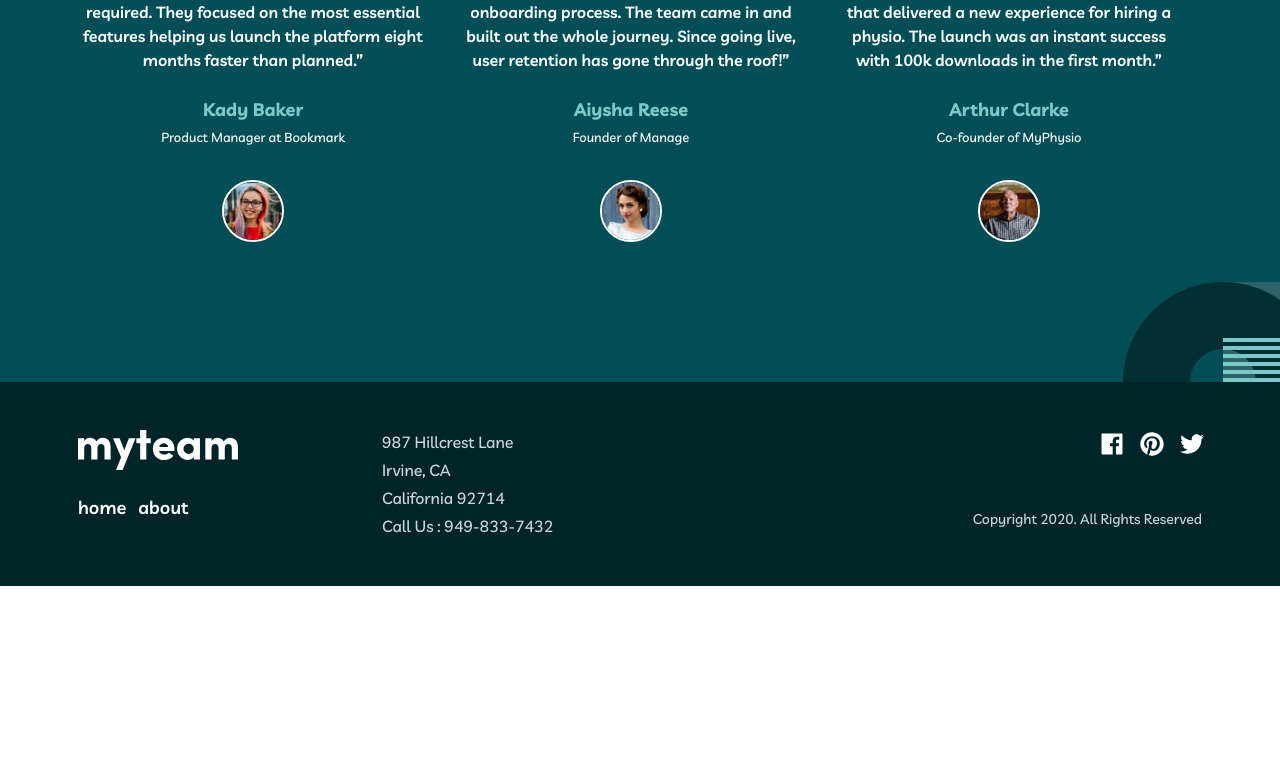
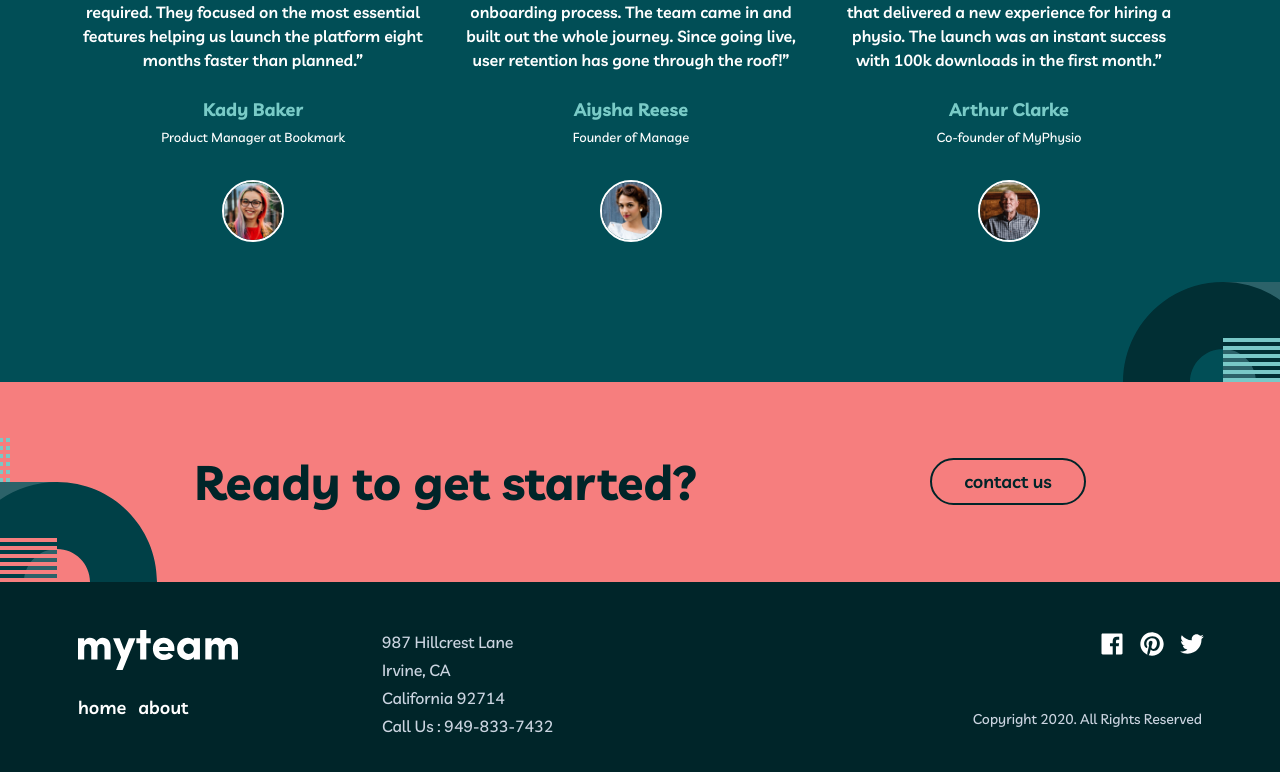
Before and after one commit to SMwebdeveloper/my-team, a Vue app: page / in a window 1280 px wide. Shown: the part 1696-2468 px from the top of the page. Before the commit the page ends 2282 px from the top, so only its background shows below. Built offline with nearby package versions, Linux system fonts and the light colour scheme.

Commit message:
fix getContac section

```diff
--- a/src/components/AppFooter.vue
+++ b/src/components/AppFooter.vue
@@ -1,5 +1,5 @@
 <template>
-  <footer class="bg-darkGreen py-12">
+  <footer class="bg-darkGreen py-12 relative z-10">
     <div class="project-container flex flex-col md:flex-wrap md:flex-row  items-center justify-center md:items-start md:justify-between">
       <div class="w-auto md:w-1/2 lg:w-auto md:mr-36 mb-4 md:mb-0">
         <img src="@/assets/images/svg/logo.svg" alt="site logo" class="mb-4 md:mb-6 w-24 md:w-40 mx-auto md:mx-0 md:mr-auto"/>
--- /dev/null
+++ b/src/components/GetContact.vue
@@ -0,0 +1,8 @@
+<template>
+    <section class="bg-primaryLight py-[83px] md:py-[84px] lg:py-[76px]">
+        <div class="project-container flex flex-col md:flex-row items-center justify-around relative before:absolute before:bottom-[-165px] before:z-0 before:lg:bottom-[-132px] before:left-0 before:lg:left-[-6%] before:w-[200px] before:h-[200px] before:bg-aboutIcon4 before:bg-no-repeat">
+            <h2 class="text-darkGreen text-[32px] lg:text-5xl w-[327px] md:w-auto text-center mb-6 md:mb-0 font-bold leading-[32px] lg:leading-[48px]">Ready to get started?</h2>
+            <router-link to="/contact" class="text-darkGreen text-center text-[18px] border-2 border-darkGreen px-8 py-2 rounded-full duration-200 hover:text-white hover:bg-darkGreen font-semibold">contact us</router-link>
+        </div>
+    </section>
+</template>
--- a/src/views/Home.vue
+++ b/src/views/Home.vue
@@ -3,10 +3,12 @@
         <home-hero/>
         <offer/>
         <stories/>
+        <get-contact/>
     </div>
 </template>
 <script setup>
 import HomeHero from '../components/HomeHero.vue';
 import Offer from '../components/Offer.vue';
 import Stories from '../components/Stories.vue'
+import GetContact from '../components/GetContact.vue';
 </script>
--- a/tailwind.config.js
+++ b/tailwind.config.js
@@ -23,6 +23,7 @@ module.exports = {
         'iconQuotes': "url('@/assets/images/cards/icon-quotes.png')",
         'aboutIcon2': "url('@/assets/images/svg/about-icon-2.svg')",
         'aboutIcon3': "url('@/assets/images/svg/about-icon-3.svg')",
+        'aboutIcon4': "url('@/assets/images/svg/about-icon-4.svg')"
       }
     },
 
```
